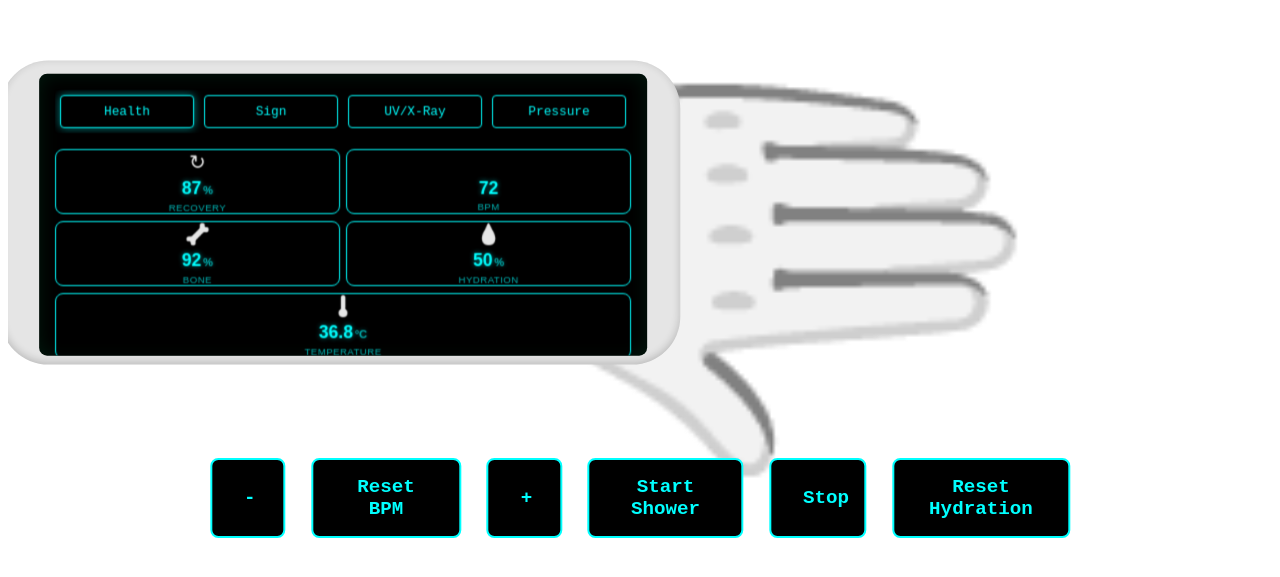
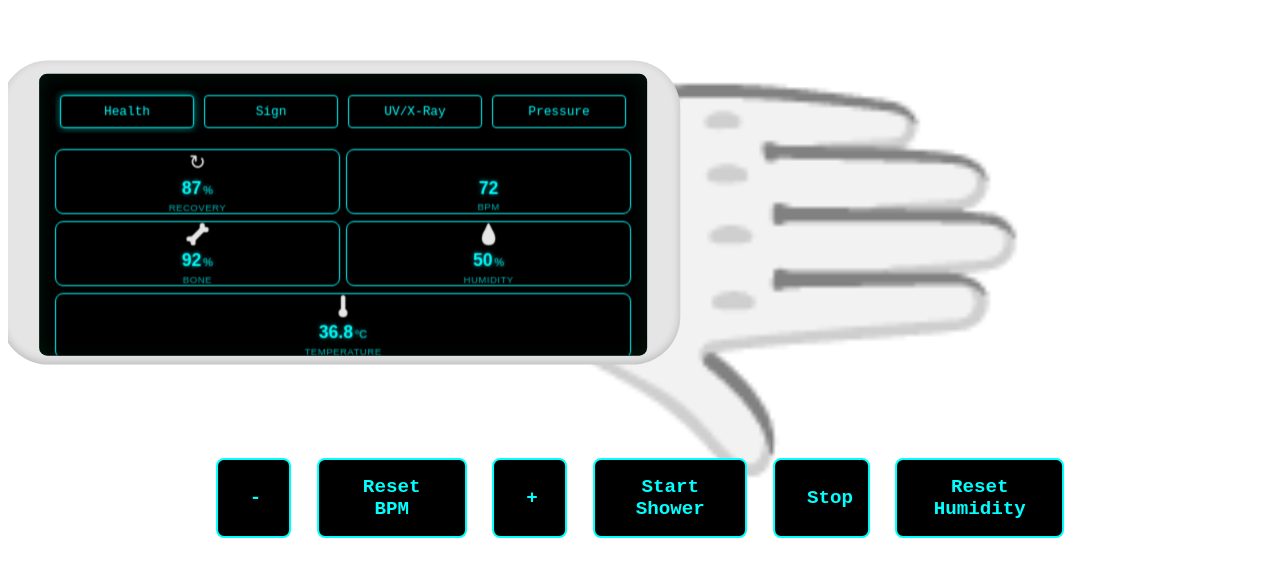
Before and after one commit to Rai1975/iCast---UI-Project-2, a Svelte app in the folder my-svelte-app/: page / in a window 1280 px wide. Shown: the part 225-802 px from the top of the page. Built offline with nearby package versions, Linux system fonts and the light colour scheme.

Commit message:
Renamed hydration to humidity

```diff
--- a/my-svelte-app/src/HandCast.svelte
+++ b/my-svelte-app/src/HandCast.svelte
@@ -175,7 +175,7 @@
       <button class="control-btn" on:click={increaseBPM}>+</button>
       <button class="control-btn" on:click={startHydration}>Start Shower</button>
       <button class="control-btn" on:click={stopHydration}>Stop</button>
-      <button class="control-btn reset" on:click={resetHydration}>Reset Hydration</button>
+      <button class="control-btn reset" on:click={resetHydration}>Reset Humidity</button>
     </div>
     {:else}
     <div class="bottom-controls">
--- a/my-svelte-app/src/HealthStatsPage.svelte
+++ b/my-svelte-app/src/HealthStatsPage.svelte
@@ -51,7 +51,7 @@
     >
       <div class="icon">💧</div>
       <div class="value">{hydration}<span class="unit">%</span></div>
-      <div class="label">Hydration</div>
+      <div class="label">Humidity</div>
     </button>
 
     <button
```
